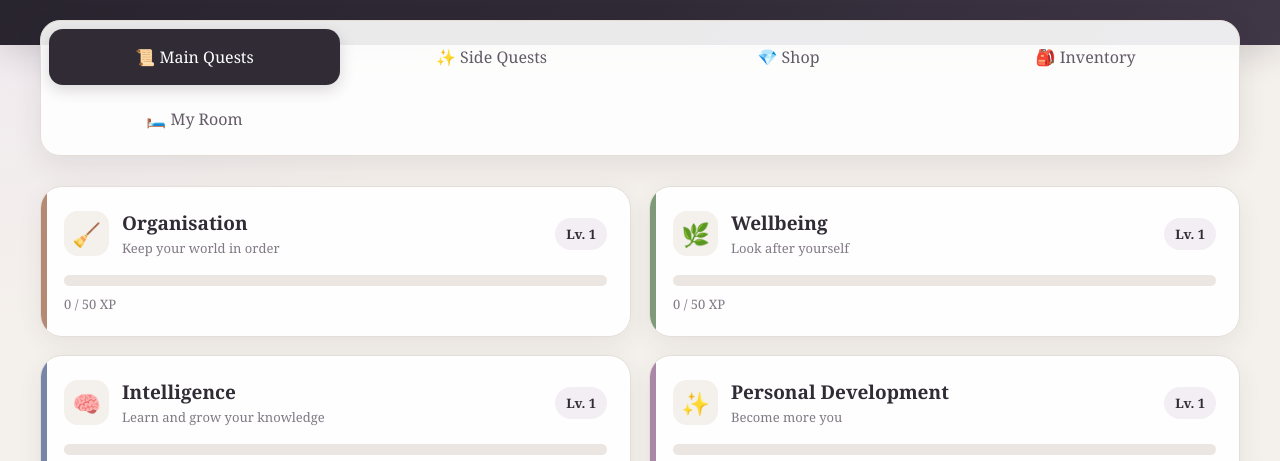
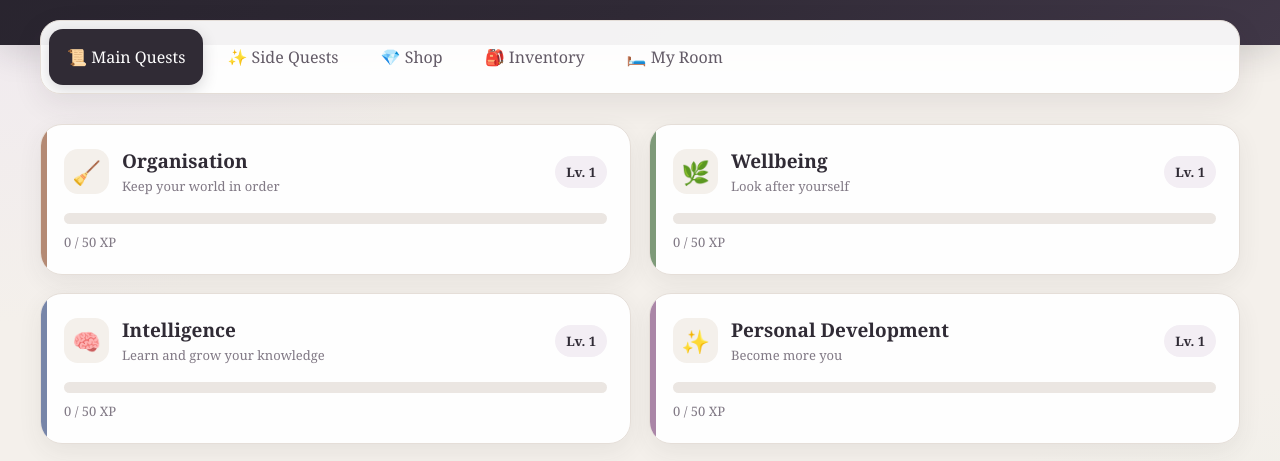
Before and after one commit to Thinkerbelle5/life-rpg, a plain HTML site: page index.html in a window 1280 px wide. Shown: the part 174-635 px from the top of the page. Drawn offline with Linux system fonts and the light colour scheme.

Commit message:
Update style.css

```diff
--- a/style.css
+++ b/style.css
@@ -97,27 +97,34 @@ body {
 /* ============================= */
 
 .main-nav {
-    background: rgba(255,255,255,0.9);
+    background: rgba(255,255,255,0.94);
     border: 1px solid #e4ddd7;
     border-radius: 20px;
     padding: 8px;
-    display: grid;
-    grid-template-columns: repeat(4, 1fr);
+    display: flex;
+    align-items: center;
     gap: 6px;
     box-shadow: 0 10px 30px rgba(55,45,50,0.09);
     margin-bottom: 30px;
+    overflow-x: auto;
+    overflow-y: hidden;
+    white-space: nowrap;
+    scrollbar-width: thin;
+    -webkit-overflow-scrolling: touch;
 }
 
 .nav-button {
+    flex: 1 0 auto;
     border: none;
     background: transparent;
-    padding: 17px 12px;
+    padding: 17px 18px;
     border-radius: 14px;
     font-family: inherit;
     font-size: 16px;
     color: #625a66;
     cursor: pointer;
     transition: 0.2s ease;
+    white-space: nowrap;
 }
 
 .nav-button:hover {
@@ -733,7 +740,11 @@ body {
     }
 
     .main-nav {
-        grid-template-columns: repeat(2, 1fr);
+        justify-content: flex-start;
+    }
+
+    .nav-button {
+        flex: 0 0 auto;
     }
 
     .hero h1 {
@@ -1101,3 +1112,15 @@ body {
     color: #817781;
     font-size: 13px;
 }
+/* FINAL NAV OVERRIDE */
+.main-nav {
+    display: flex !important;
+    flex-direction: row !important;
+    flex-wrap: nowrap !important;
+    overflow-x: auto !important;
+    white-space: nowrap !important;
+}
+.main-nav .nav-button {
+    flex: 0 0 auto !important;
+    white-space: nowrap !important;
+}
```
